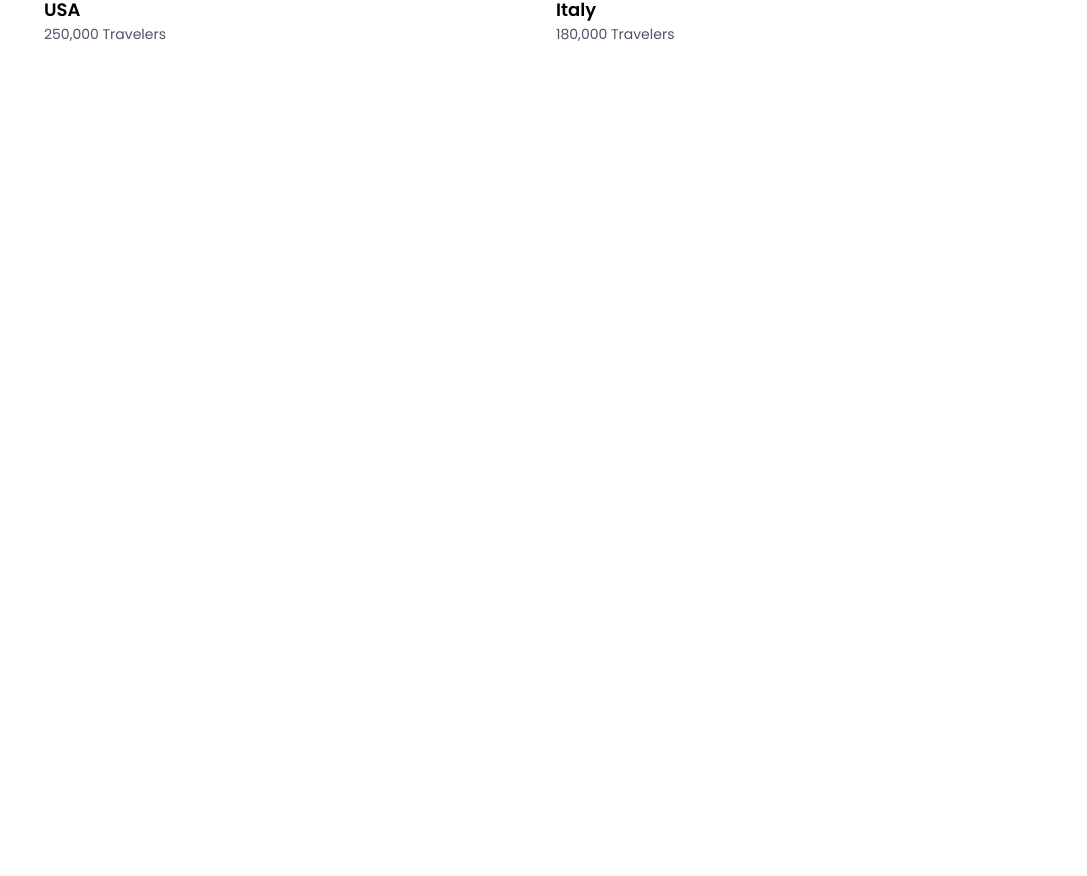
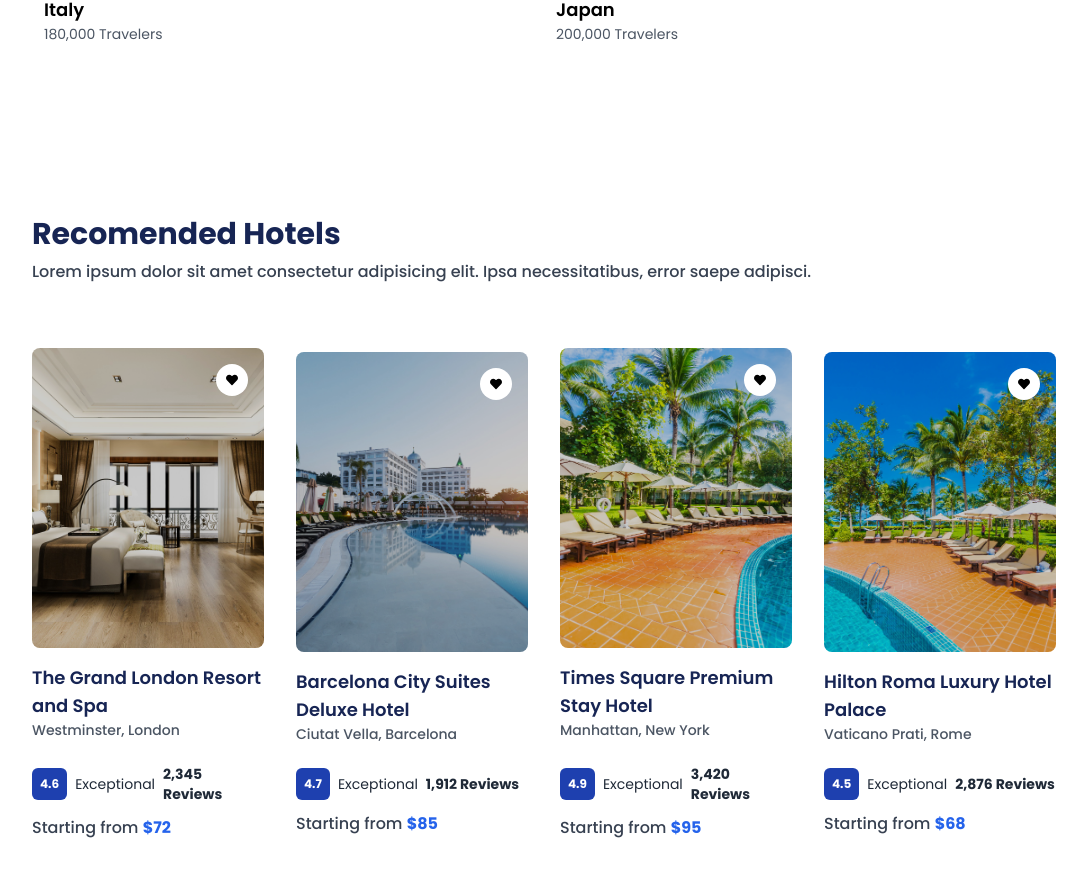
Before and after one commit to syukrontanzilah/liburan.com, a Next.js app: page / in a window 1280 px wide. Shown: the part 1596-2472 px from the top of the page, without its empty margins (96-1183 px from the left). Before the commit the page ends 1732 px from the top, so only its background shows below. Built offline with nearby package versions, Linux system fonts and the light colour scheme.

Commit message:
add hotels

```diff
--- a/components/Home/Destination/Destinationslider.tsx
+++ b/components/Home/Destination/Destinationslider.tsx
@@ -39,7 +39,7 @@
       //   ssr={true}
       infinite={true}
       autoPlay={true}
-      autoPlaySpeed={3000}
+      autoPlaySpeed={2000}
       keyBoardControl={true}
       //   customTransition="all .5"
       //   transitionDuration={500}
--- a/components/Home/Home.tsx
+++ b/components/Home/Home.tsx
@@ -1,12 +1,14 @@
 import React from 'react'
 import Hero from './Hero/Hero'
 import Destination from './Destination/Destination'
+import Hotel from './Hotel/Hotel'
 
 const HomeComponent = () => {
   return (
     <div className='overflow-hidden'>
       <Hero/>
       <Destination/>
+      <Hotel/>
     </div>
   )
 }
--- /dev/null
+++ b/components/Home/Hotel/Hotel.tsx
@@ -0,0 +1,34 @@
+import SectionHeading from '@/components/Helper/SectionHeading'
+import { hotelsData } from '@/data/data'
+import React from 'react'
+import HotelCard from './HotelCard'
+
+const Hotel = () => {
+  return (
+    <div className='pt-20 pb-20'>
+      <SectionHeading heading='Recomended Hotels'/>
+      <div className='w-[80%] mx-auto grid grid-cols-1 md:grid-cols-2 lg:grid-cols-4 gap-8 items-center mt-16'>
+        {/* Hotel card */}
+        {
+            hotelsData.map((hotel)=> {
+                return(
+                    <div key={hotel.id}>
+                        <HotelCard
+                        image={hotel.image}
+                        name={hotel.name}
+                        location={hotel.location}
+                        rating={hotel.rating}
+                        reviews={hotel.reviews}
+                        price={hotel.price}
+                        id={hotel.id}
+                        />
+                    </div>
+                )
+            })
+        }
+      </div>
+    </div>
+  )
+}
+
+export default Hotel
--- /dev/null
+++ b/components/Home/Hotel/HotelCard.tsx
@@ -0,0 +1,61 @@
+import Image from "next/image";
+import React from "react";
+import { FaHeart } from "react-icons/fa";
+
+type Props = {
+  id: number;
+  image: string;
+  name: string;
+  location: string;
+  rating: number;
+  reviews: string;
+  price: string;
+};
+
+const HotelCard = ({
+  image,
+  name,
+  location,
+  rating,
+  reviews,
+  price,
+}: Props) => {
+  return (
+    <div>
+      <div className="relative h-[300px] w-full rounded-lg cursor-pointer group overflow-hidden">
+        {/* add favorit button */}
+        <div className="absolute top-4 right-4 z-20 w-8 h-8 bg-white rounded-full text-black flex items-center justify-center flex-col">
+          <FaHeart className="w-3 h-3" />
+        </div>
+        {/* overlay */}
+        <div className="absolute inset-0 bg-black opacity-20 z-10"></div>
+        <Image
+          src={image}
+          alt={name}
+          width={500}
+          height={500}
+          className="overflow-hidden h-full w-full transition-all duration-300 object-cover group-hover:scale-110"
+        />
+      </div>
+      {/* content */}
+      <div>
+        <h1 className="mt-4 text-lg font-semibold text-blue-950 hover:text-black cursor-pointer transition-all duration-200">
+          {name}
+        </h1>
+        <p className="text-sm text-gray-600 font-medium mb-6">{location}</p>
+        {/* rating */}
+        <div className="flex items-center space-x-2">
+          <div className="px-2 py-2 bg-blue-800 rounded-md font-bold text-white text-xs">
+            {rating}
+          </div>
+          <p className="text-sm text-gray-800">Exceptional</p>
+          <p className="text-sm font-bold text-gray-800">{reviews} Reviews</p>
+        </div>
+        {/* price */}
+        <p className="mt-3 text-gray-700 font-medium">Starting from <span className="text-blue-600 font-bold">${price}</span>{}</p>
+      </div>
+    </div>
+  );
+};
+
+export default HotelCard;
```
